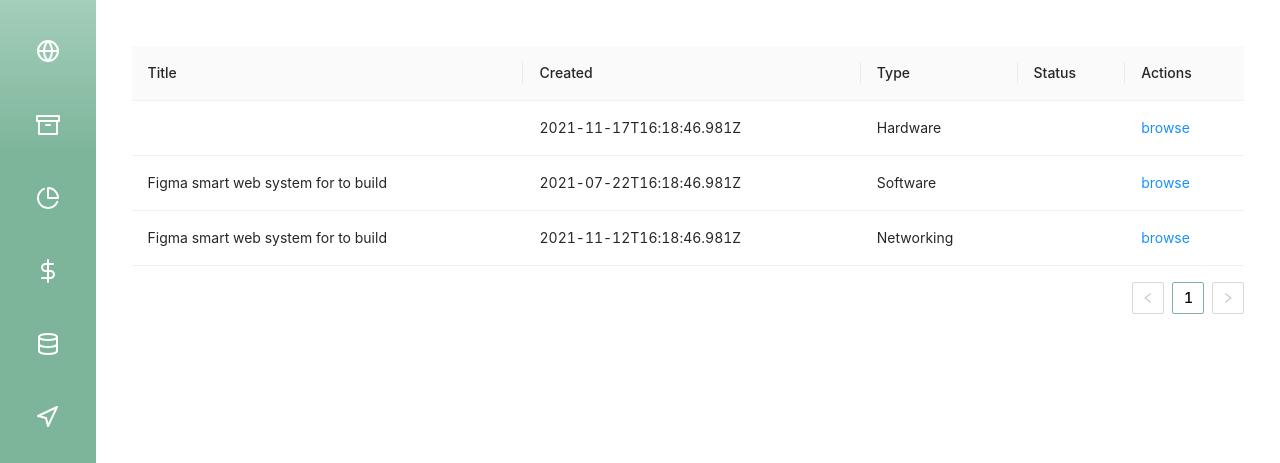
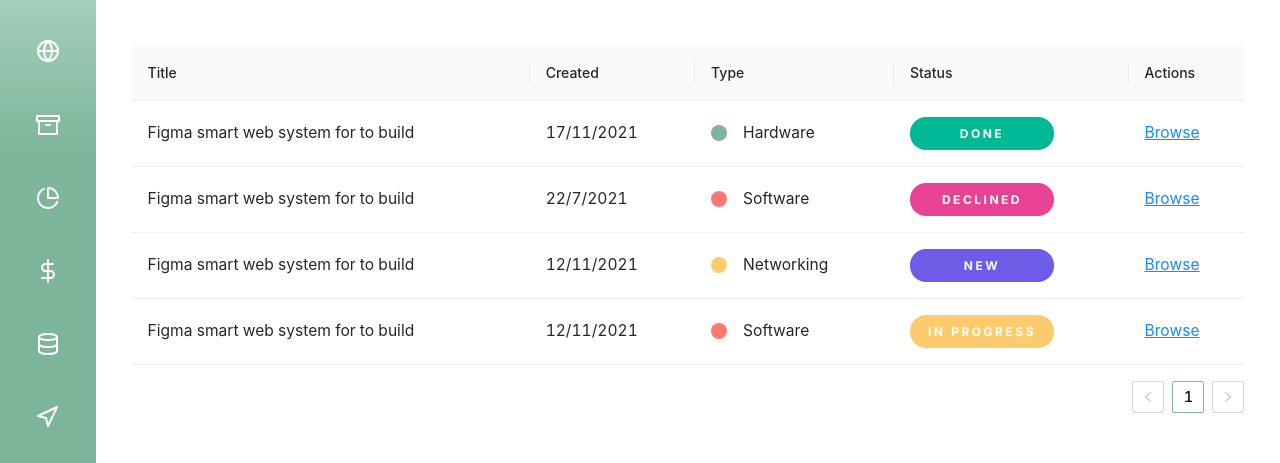
Before and after one commit to pasharuban/NeoflexTasksProject, a React (Create React App) app: page / in a window 1280 px wide. Shown: the part 192-655 px from the top of the page. Built offline with nearby package versions, Linux system fonts and the light colour scheme.

Commit message:
added functional to create new claim (for NewClaimForm)

```diff
--- a/src/components/DropdownField/DropdownField.tsx
+++ b/src/components/DropdownField/DropdownField.tsx
@@ -58,11 +58,17 @@ const StyledSelect = styled(Select)`
 `;
 
 const DropdownField: React.FC<DropdownFieldTypes> = ({ label, name, rules, placeholder, allowClear, disabled }) => {
+  const capitalizeFirstLetter = (option: string) => {
+    return option.charAt(0).toUpperCase() + option.slice(1);
+  };
+
   return (
     <StyledFormItem label={label} name={name} rules={rules} isDisabled={!!disabled}>
       <StyledSelect placeholder={placeholder} allowClear={allowClear} disabled={disabled}>
-        <Option value="type1">type1</Option>
-        <Option value="type2">type2</Option>
+        <Option value="hardware">{capitalizeFirstLetter('hardware')}</Option>
+        <Option value="software">{capitalizeFirstLetter('software')}</Option>
+        <Option value="troubleshooting">{capitalizeFirstLetter('troubleshooting')}</Option>
+        <Option value="networking">{capitalizeFirstLetter('networking')}</Option>
       </StyledSelect>
     </StyledFormItem>
   );
--- a/src/components/ItemForm/ItemForm.tsx
+++ b/src/components/ItemForm/ItemForm.tsx
@@ -2,6 +2,8 @@ import React from 'react';
 import styled from 'styled-components';
 
 import { Form } from 'antd';
+
+import { ItemFormTypes } from '../../types/itemFormTypes';
 
 // customizing antd Form styles
 const StyledForm = styled(Form)`
@@ -25,6 +27,11 @@ const StyledForm = styled(Form)`
     text-transform: uppercase;
 
     color: #adadad;
+
+    &::before {
+      content: '';
+      display: none !important;
+    }
   }
 
   & .ant-form-item:last-of-type {
@@ -32,14 +39,16 @@ const StyledForm = styled(Form)`
   }
 `;
 
-const ItemForm: React.FC = ({ children }) => {
+const ItemForm: React.FC<ItemFormTypes> = ({ children, onFinish, form }) => {
   return (
     <StyledForm
+      form={form}
       className="item-form"
       name="basic"
       labelCol={{ span: 24 }}
       initialValues={{ remember: true }}
       autoComplete="off"
+      onFinish={(values) => onFinish(values)}
     >
       {children}
     </StyledForm>
--- a/src/pages/TasksTablePage/components/NewClaim/NewClaimForm.tsx
+++ b/src/pages/TasksTablePage/components/NewClaim/NewClaimForm.tsx
@@ -1,5 +1,17 @@
 import React from 'react';
 import styled from 'styled-components';
+
+// for typing dispatch
+import { ThunkDispatch } from 'redux-thunk';
+
+import { Form } from 'antd';
+
+import { connect } from 'react-redux';
+import { bindActionCreators } from 'redux';
+import { actionCreateNewClaim } from '../../../../redux/actions';
+
+import { State } from '../../../../types/stateTypes';
+import { Action } from '../../../../redux/reducer';
 
 import ItemForm from '../../../../components/ItemForm/ItemForm';
 import InputField from '../../../../components/InputField/InputField';
@@ -13,21 +25,39 @@ const Container = styled.div`
   margin-top: 48px;
 `;
 
-const NewClaimForm: React.FC = () => {
+const getSubmitFormDate = (date: Date): string => {
+  return `${date.getFullYear()}/${date.getMonth() + 1}/${date.getDate()}`;
+};
+
+const NewClaimForm: React.FC<{ createNewClaim: (values: Record<string, any>) => void }> = ({ createNewClaim }) => {
+  const [form] = Form.useForm();
+  const onFinish = (values: Record<string, any>) => {
+    form.resetFields();
+    const newClaim = {
+      ...values,
+      createdAt: getSubmitFormDate(new Date()),
+      status: {
+        name: 'New',
+        slug: 'new',
+      },
+    };
+    createNewClaim(newClaim);
+  };
+
   return (
     <Container>
-      <ItemForm>
+      <ItemForm onFinish={onFinish} form={form}>
         <InputField
           label="TITLE"
           name="title"
-          rules={[{ required: false, message: 'Please input title!' }]}
+          rules={[{ required: true, message: 'Please input title!' }]}
           placeholder="Type claim title"
         />
 
         <DropdownField
           label="type"
           name="type"
-          rules={[{ required: false, message: 'Please select a type!' }]}
+          rules={[{ required: true, message: 'Please select a type!' }]}
           placeholder="Select type"
           allowClear
         />
@@ -35,7 +65,7 @@ const NewClaimForm: React.FC = () => {
         <InputField
           label="DESCRIPTION"
           name="description"
-          rules={[{ required: false, message: 'Please input description!' }]}
+          rules={[{ required: true, message: 'Please input description!' }]}
           placeholder="Type claim description"
         />
 
@@ -45,4 +75,14 @@ const NewClaimForm: React.FC = () => {
   );
 };
 
-export default NewClaimForm;
+export const mapDispatchToProps = (dispatch: ThunkDispatch<State, never, Action>) => {
+  const dispatchCreateNewClaim = bindActionCreators(actionCreateNewClaim, dispatch);
+
+  return {
+    createNewClaim: (newClaim: Record<string, any>) => {
+      dispatchCreateNewClaim(newClaim);
+    },
+  };
+};
+
+export default connect(null, mapDispatchToProps)(NewClaimForm);
--- a/src/pages/TasksTablePage/components/TasksTable.tsx
+++ b/src/pages/TasksTablePage/components/TasksTable.tsx
@@ -12,32 +12,137 @@ const paginationStyles = {
   color: 'black',
 };
 
+const capitalizeFirstLetter = (str: string) => {
+  return str.charAt(0).toUpperCase() + str.slice(1);
+};
+
+function convertDateToEurope(dateString: string) {
+  const date = new Date(dateString);
+
+  return `${date.getDate()}/${date.getMonth() + 1}/${date.getFullYear()}`;
+}
+
+const TableCellFontSize = styled.p`
+  font-size: 1.3rem;
+`;
+
+const CellStatusContainer = styled.div<{ status: string }>`
+  display: flex;
+  align-items: center;
+  justify-content: center;
+
+  width: 144px;
+  border-radius: 16px;
+  padding: 9px 8px;
+
+  background: ${(props) => {
+    const { status } = props;
+    switch (status) {
+      case 'declined':
+        return '#E84393';
+      case 'new':
+        return '#6C5CE7';
+      case 'in progress':
+        return '#FDCB6E';
+      case 'done':
+        return '#00B894';
+      default:
+        return 'black';
+    }
+  }};
+`;
+
+const CellStatusText = styled.p`
+  font-family: Inter;
+  font-style: normal;
+  font-weight: 800;
+  font-size: 1rem;
+  line-height: 15px;
+
+  letter-spacing: 2.5px;
+  text-transform: uppercase;
+
+  color: #ffffff;
+`;
+
+const CellTypeText = styled(TableCellFontSize)<{ type: string }>`
+  display: flex;
+  align-items: center;
+  justify-content: flex-start;
+
+  &::before {
+    content: '';
+    display: block;
+    width: 16px;
+    height: 16px;
+    border-radius: 50%;
+    margin-right: 16px;
+
+    background-color: ${(props) => {
+      const { type } = props;
+      switch (type.toLowerCase()) {
+        case 'hardware':
+          return '#7DB59A';
+        case 'software':
+          return '#FF7675';
+        case 'networking':
+          return '#FDCB6E';
+        case 'troubleshooting':
+          return '#6C5CE7';
+        default:
+          return 'black';
+      }
+    }};
+  }
+`;
+
+const CellActionText = styled(TableCellFontSize)`
+  font-style: normal;
+  font-weight: normal;
+  line-height: 20px;
+
+  text-decoration-line: underline;
+
+  color: #148bff;
+`;
+
 const columns = [
   {
     title: 'Title',
     dataIndex: 'title',
-    key: 'title',
+    key: '_id',
+    render: (text: string) => <TableCellFontSize>{text}</TableCellFontSize>,
   },
   {
     title: 'Created',
     dataIndex: 'createdAt',
-    key: 'created',
+    key: '_id',
+    render: (text: string) => <TableCellFontSize>{convertDateToEurope(text)}</TableCellFontSize>,
   },
   {
     title: 'Type',
     dataIndex: 'type',
-    key: 'type',
+    key: '_id',
+    render: (text: string) => {
+      return <CellTypeText type={text}>{capitalizeFirstLetter(text)}</CellTypeText>;
+    },
   },
   {
     title: 'Status',
-    dataIndex: 'status.name',
-    key: 'status',
+    dataIndex: ['status', 'slug'],
+    key: '_id',
+    render: (text: string) => {
+      return (
+        <CellStatusContainer status={text}>
+          <CellStatusText>{text}</CellStatusText>
+        </CellStatusContainer>
+      );
+    },
   },
   {
     title: 'Actions',
-    dataIndex: 'actions',
-    key: 'actions',
-    render: () => <a>browse</a>,
+    key: '_id',
+    render: () => <CellActionText>{capitalizeFirstLetter('browse')}</CellActionText>,
   },
 ];
 
--- a/src/redux/actions.tsx
+++ b/src/redux/actions.tsx
@@ -2,3 +2,7 @@ import { Actions } from './reducer';
 
 export const actionUpdateRegistrationForm = () => ({ type: Actions.UPDATE_REGISTRATION_FORM });
 export const actionOpenCreateNewClaimForm = () => ({ type: Actions.OPEN_CREATE_NEW_CLAIM_FORM });
+export const actionCreateNewClaim = (newClaim: Record<string, any>) => ({
+  type: Actions.CREATE_NEW_CLAIM,
+  payload: newClaim,
+});
--- a/src/redux/reducer.ts
+++ b/src/redux/reducer.ts
@@ -3,10 +3,12 @@ import { State } from '../types/stateTypes';
 export enum Actions {
   UPDATE_REGISTRATION_FORM = 'UPDATE_REGISTRATION_FORM',
   OPEN_CREATE_NEW_CLAIM_FORM = 'OPEN_CREATE_NEW_CLAIM_FORM',
+  CREATE_NEW_CLAIM = 'CREATE_NEW_CLAIM',
 }
 
 export interface Action {
   type: string;
+  payload?: any;
 }
 
 const initialState: State = {
@@ -16,7 +18,7 @@ const initialState: State = {
   claims: [
     {
       _id: '61952b6626b99e54076a71b4',
-      S: 'Figma smart web system for to build',
+      title: 'Figma smart web system for to build',
       description: 'some description',
       type: 'Hardware',
       status: {
@@ -56,15 +58,33 @@ const initialState: State = {
       updatedAt: '2021-11-17T16:18:46.981Z',
       __v: 0,
     },
+    {
+      _id: '61952b6626b99e54076626b666',
+      title: 'Figma smart web system for to build',
+      description: 'some description',
+      type: 'software',
+      status: {
+        name: 'in progress',
+        slug: 'in progress',
+      },
+      user: '61951d4451c9c5c03333fa49',
+      createdAt: '2021-11-12T16:18:46.981Z',
+      updatedAt: '2021-11-17T16:18:46.981Z',
+      __v: 0,
+    },
   ],
 };
 
 const reducer = (state = initialState, action: Action): State => {
   switch (action.type) {
     case Actions.UPDATE_REGISTRATION_FORM:
-      return { ...initialState, updateRegistrationForm: !state.updateRegistrationForm };
+      return { ...state, updateRegistrationForm: !state.updateRegistrationForm };
     case Actions.OPEN_CREATE_NEW_CLAIM_FORM:
-      return { ...initialState, openCreateNewClaimForm: !state.openCreateNewClaimForm };
+      return { ...state, openCreateNewClaimForm: !state.openCreateNewClaimForm };
+    case Actions.CREATE_NEW_CLAIM:
+      const newClaims = state.claims;
+      newClaims.push(action.payload);
+      return { ...state, claims: newClaims };
     default:
       return state;
   }
--- /dev/null
+++ b/src/types/itemFormTypes.ts
@@ -0,0 +1,4 @@
+export type ItemFormTypes = {
+  onFinish?: any;
+  form?: any;
+};
```
